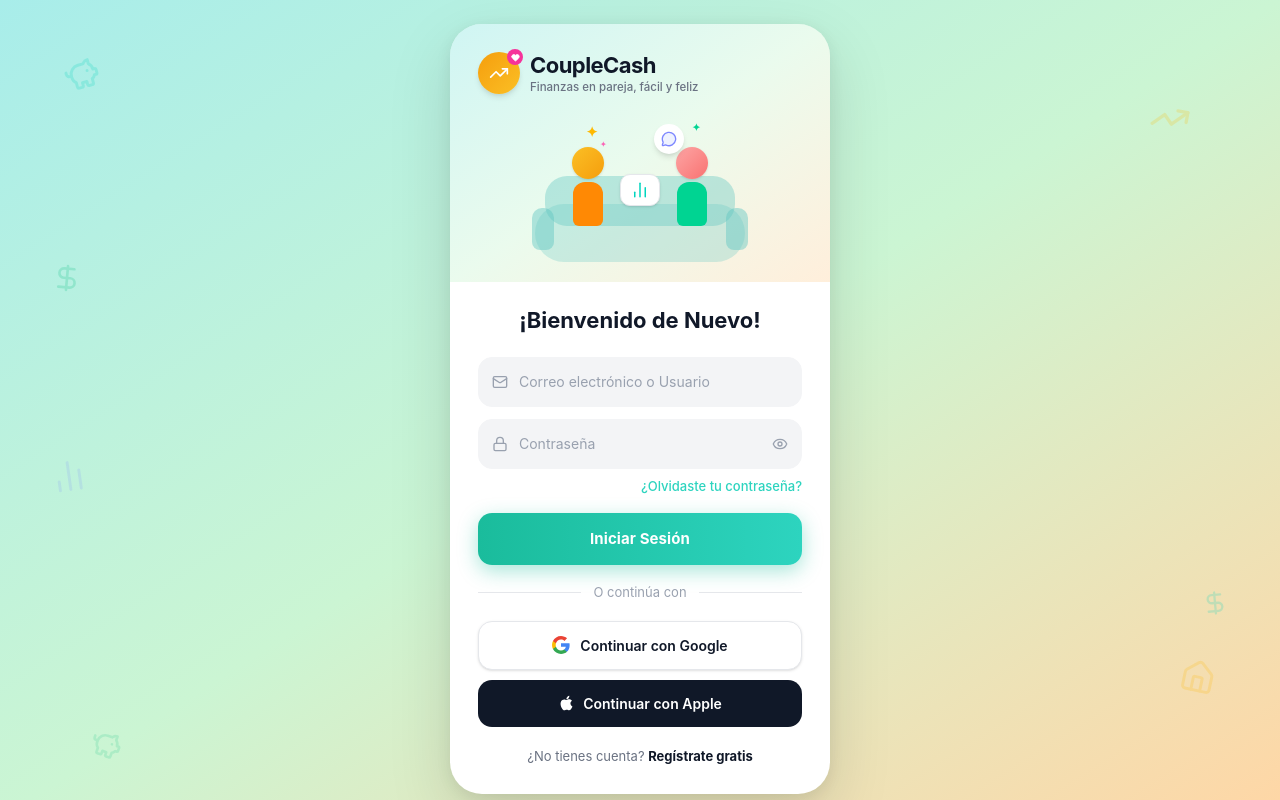
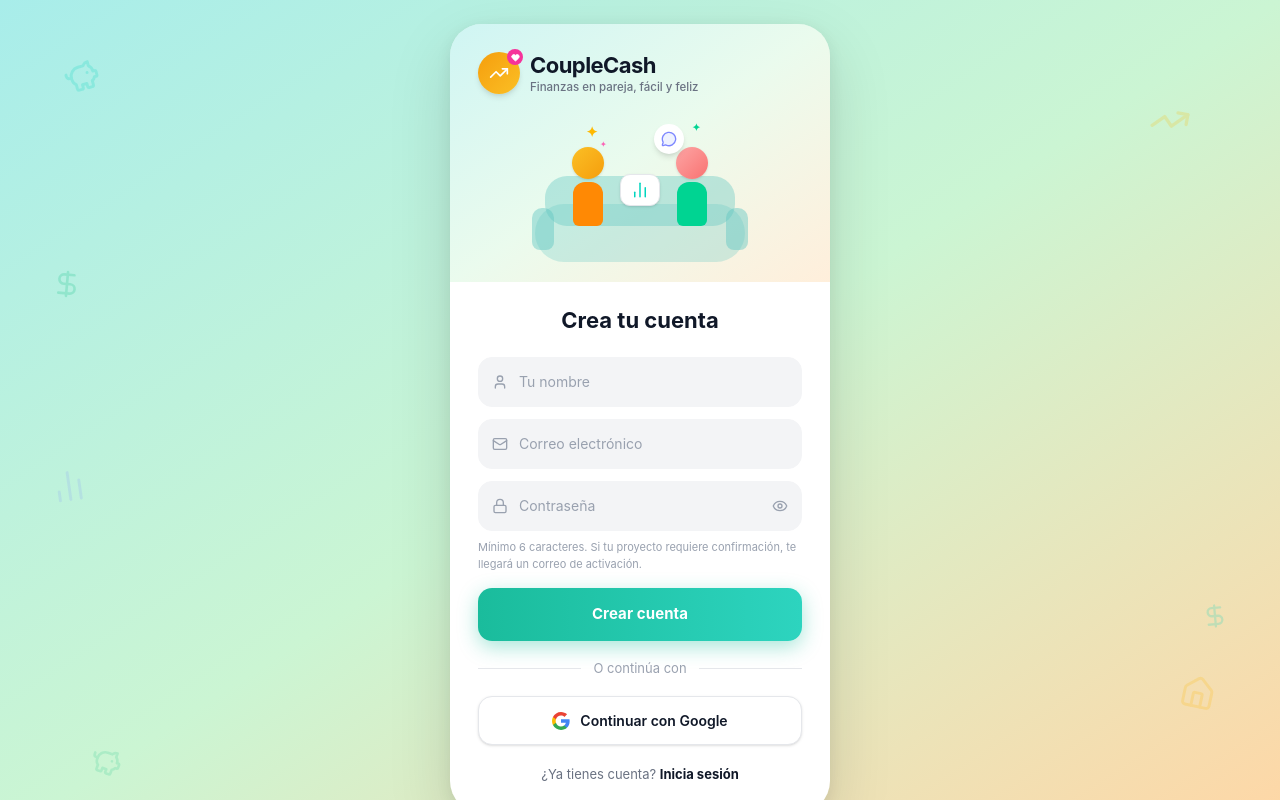
Before and after one commit to danielestebancaroalvarez-sys/control-financial-App, a Next.js app: page /login in a window 1280 px wide. Both pictures are taken after a click on the button "Regístrate gratis". Built offline with nearby package versions, Linux system fonts and the light colour scheme; no server answers.

Commit message:
auth add

```diff
--- a/src/app/login/page.tsx
+++ b/src/app/login/page.tsx
@@ -5,19 +5,24 @@
 import { useRouter } from 'next/navigation'
 import {
   Mail, Lock, Eye, EyeOff, TrendingUp, Heart,
-  MessageCircle, PiggyBank, DollarSign, BarChart2, Home,
+  MessageCircle, PiggyBank, DollarSign, BarChart2, Home, User,
 } from 'lucide-react'
+
+type AuthMode = 'login' | 'signup'
 
 export default function LoginPage() {
   const router = useRouter()
   const supabase = createClient()
 
-  const [email, setEmail]               = useState('')
-  const [password, setPassword]         = useState('')
+  const [mode, setMode] = useState<AuthMode>('login')
+  const [fullName, setFullName] = useState('')
+  const [email, setEmail] = useState('')
+  const [password, setPassword] = useState('')
   const [showPassword, setShowPassword] = useState(false)
-  const [loading, setLoading]           = useState(false)
+  const [loading, setLoading] = useState(false)
   const [googleLoading, setGoogleLoading] = useState(false)
-  const [error, setError]               = useState<string | null>(null)
+  const [error, setError] = useState<string | null>(null)
+  const [success, setSuccess] = useState<string | null>(null)
 
   useEffect(() => {
     const params = new URLSearchParams(window.location.search)
@@ -25,10 +30,18 @@
     if (urlError) setError(decodeURIComponent(urlError))
   }, [])
 
+  function switchMode(next: AuthMode) {
+    setMode(next)
+    setError(null)
+    setSuccess(null)
+  }
+
   async function handleLogin(e: React.FormEvent) {
     e.preventDefault()
     setLoading(true)
     setError(null)
+    setSuccess(null)
+
     const { error } = await supabase.auth.signInWithPassword({ email, password })
     if (error) {
       setError(
@@ -39,13 +52,61 @@
       setLoading(false)
       return
     }
+
     router.push('/')
     router.refresh()
+  }
+
+  async function handleSignUp(e: React.FormEvent) {
+    e.preventDefault()
+    setLoading(true)
+    setError(null)
+    setSuccess(null)
+
+    if (password.length < 6) {
+      setError('La contraseña debe tener al menos 6 caracteres.')
+      setLoading(false)
+      return
+    }
+
+    const { data, error } = await supabase.auth.signUp({
+      email: email.trim(),
+      password,
+      options: {
+        data: {
+          full_name: fullName.trim() || undefined,
+          name: fullName.trim() || undefined,
+        },
+        emailRedirectTo: `${window.location.origin}/auth/callback`,
+      },
+    })
+
+    if (error) {
+      setError(
+        error.message === 'User already registered'
+          ? 'Este correo ya está registrado. Inicia sesión.'
+          : error.message
+      )
+      setLoading(false)
+      return
+    }
+
+    if (data.session) {
+      router.push('/onboarding')
+      router.refresh()
+      return
+    }
+
+    setSuccess(
+      'Cuenta creada. Revisa tu correo y confirma el enlace para activar tu cuenta.'
+    )
+    setLoading(false)
   }
 
   async function handleGoogleLogin() {
     setGoogleLoading(true)
     setError(null)
+    setSuccess(null)
     const { error } = await supabase.auth.signInWithOAuth({
       provider: 'google',
       options: { redirectTo: `${window.location.origin}/auth/callback` },
@@ -59,7 +120,6 @@
   return (
     <div className="relative min-h-screen w-full overflow-hidden flex items-center justify-center p-6 bg-gradient-to-br from-[#A8EDEA] via-[#CBF5D3] to-[#FFD6A5]">
 
-      {/* Floating decorative icons */}
       <div className="pointer-events-none select-none absolute inset-0 overflow-hidden">
         <PiggyBank  className="absolute top-[7%]  left-[5%]  w-9 h-9  -rotate-[15deg] opacity-20 text-teal-400" />
         <TrendingUp className="absolute top-[12%] right-[7%] w-10 h-10 rotate-[10deg]  opacity-20 text-amber-400" />
@@ -70,14 +130,10 @@
         <DollarSign className="absolute top-[72%] right-[4%] w-7 h-7  -rotate-[5deg]  opacity-20 text-teal-400" />
       </div>
 
-      {/* Card */}
       <div className="relative z-10 w-full max-w-[380px]">
         <div className="rounded-[32px] overflow-hidden bg-white shadow-[0_24px_64px_rgba(0,0,0,0.13),0_4px_16px_rgba(0,0,0,0.07)]">
 
-          {/* Header */}
           <div className="px-7 pt-7 pb-5 bg-gradient-to-br from-[#A8EDEA]/55 via-[#CBF5D3]/40 to-[#FFD6A5]/40">
-
-            {/* Logo */}
             <div className="flex items-center gap-2.5 mb-5">
               <div className="relative shrink-0">
                 <div className="w-[42px] h-[42px] rounded-full flex items-center justify-center shadow-md bg-gradient-to-br from-[#F59E0B] to-[#FBBF24]">
@@ -93,7 +149,6 @@
               </div>
             </div>
 
-            {/* Illustration */}
             <div className="relative h-[148px] flex items-end justify-center">
               <div className="absolute bottom-0 left-1/2 -translate-x-1/2 w-[210px] h-[58px] rounded-[30px] bg-[#60C5C0]/28" />
               <div className="absolute bottom-9 left-1/2 -translate-x-1/2 w-[190px] h-[50px] rounded-[22px] bg-[#60C5C0]/38" />
@@ -124,18 +179,34 @@
             </div>
           </div>
 
-          {/* Form */}
           <div className="px-7 pb-7 pt-1">
             <h1 className="text-[22px] font-bold text-gray-900 text-center mt-[18px] mb-5">
-              ¡Bienvenido de Nuevo!
+              {mode === 'login' ? '¡Bienvenido de Nuevo!' : 'Crea tu cuenta'}
             </h1>
 
-            <form onSubmit={handleLogin} className="flex flex-col gap-3">
+            <form
+              onSubmit={mode === 'login' ? handleLogin : handleSignUp}
+              className="flex flex-col gap-3"
+            >
+              {mode === 'signup' && (
+                <div className="relative">
+                  <User className="absolute left-3.5 top-1/2 -translate-y-1/2 w-4 h-4 text-gray-400 pointer-events-none" />
+                  <input
+                    type="text"
+                    placeholder="Tu nombre"
+                    value={fullName}
+                    onChange={e => setFullName(e.target.value)}
+                    autoComplete="name"
+                    className="w-full pl-10 pr-4 py-3.5 rounded-[14px] text-sm text-gray-900 placeholder:text-gray-400 outline-none transition-all bg-[#F3F4F6] border-[1.5px] border-[#F3F4F6] focus:border-[#2DD4BF] focus:ring-2 focus:ring-[#2DD4BF]/30"
+                  />
+                </div>
+              )}
+
               <div className="relative">
                 <Mail className="absolute left-3.5 top-1/2 -translate-y-1/2 w-4 h-4 text-gray-400 pointer-events-none" />
                 <input
-                  type="text"
-                  placeholder="Correo electrónico o Usuario"
+                  type="email"
+                  placeholder="Correo electrónico"
                   value={email}
                   onChange={e => setEmail(e.target.value)}
                   required
@@ -152,7 +223,8 @@
                   value={password}
                   onChange={e => setPassword(e.target.value)}
                   required
-                  autoComplete="current-password"
+                  minLength={6}
+                  autoComplete={mode === 'login' ? 'current-password' : 'new-password'}
                   className="w-full pl-10 pr-11 py-3.5 rounded-[14px] text-sm text-gray-900 placeholder:text-gray-400 outline-none transition-all bg-[#F3F4F6] border-[1.5px] border-[#F3F4F6] focus:border-[#2DD4BF] focus:ring-2 focus:ring-[#2DD4BF]/30"
                 />
                 <button
@@ -165,15 +237,29 @@
                 </button>
               </div>
 
+              {mode === 'login' && (
                 <div className="flex justify-end -mt-1">
                   <button type="button" className="text-[13px] font-medium text-[#2DD4BF] hover:underline">
                     ¿Olvidaste tu contraseña?
                   </button>
                 </div>
+              )}
+
+              {mode === 'signup' && (
+                <p className="text-[11px] text-gray-400 -mt-1">
+                  Mínimo 6 caracteres. Si tu proyecto requiere confirmación, te llegará un correo de activación.
+                </p>
+              )}
 
               {error && (
                 <div className="rounded-xl bg-red-50 border border-red-200 px-4 py-3 text-[13px] text-red-600 text-center">
                   {error}
+                </div>
+              )}
+
+              {success && (
+                <div className="rounded-xl bg-emerald-50 border border-emerald-200 px-4 py-3 text-[13px] text-emerald-700 text-center">
+                  {success}
                 </div>
               )}
 
@@ -182,9 +268,15 @@
                 disabled={loading}
                 className="w-full py-[15px] rounded-[14px] text-white text-[15px] font-bold tracking-[0.1px] transition-all active:scale-[0.98] disabled:opacity-60 disabled:cursor-not-allowed mt-1 bg-gradient-to-r from-[#1ABC9C] to-[#2DD4BF] shadow-[0_6px_20px_rgba(26,188,156,0.38)] hover:shadow-[0_8px_24px_rgba(26,188,156,0.45)]"
               >
-                {loading
-                  ? <span className="flex items-center justify-center gap-2"><Spinner /> Iniciando...</span>
-                  : 'Iniciar Sesión'}
+                {loading ? (
+                  <span className="flex items-center justify-center gap-2">
+                    <Spinner /> {mode === 'login' ? 'Iniciando...' : 'Creando cuenta...'}
+                  </span>
+                ) : mode === 'login' ? (
+                  'Iniciar Sesión'
+                ) : (
+                  'Crear cuenta'
+                )}
               </button>
             </form>
 
@@ -204,19 +296,30 @@
               Continuar con Google
             </button>
 
+            <p className="text-center text-[13px] text-gray-500 mt-5">
+              {mode === 'login' ? (
+                <>
+                  ¿No tienes cuenta?{' '}
                   <button
                     type="button"
-              className="w-full py-[13px] rounded-[14px] bg-gray-900 text-white text-[14px] font-semibold flex items-center justify-center gap-2.5 mt-2.5 hover:bg-gray-800 active:scale-[0.98] transition-all"
+                    onClick={() => switchMode('signup')}
+                    className="text-gray-900 font-bold hover:text-[#2DD4BF] transition-colors"
                   >
-              <AppleIcon />
-              Continuar con Apple
-            </button>
-
-            <p className="text-center text-[13px] text-gray-500 mt-5">
-              ¿No tienes cuenta?{' '}
-              <button type="button" className="text-gray-900 font-bold hover:text-[#2DD4BF] transition-colors">
                     Regístrate gratis
                   </button>
+                </>
+              ) : (
+                <>
+                  ¿Ya tienes cuenta?{' '}
+                  <button
+                    type="button"
+                    onClick={() => switchMode('login')}
+                    className="text-gray-900 font-bold hover:text-[#2DD4BF] transition-colors"
+                  >
+                    Inicia sesión
+                  </button>
+                </>
+              )}
             </p>
           </div>
         </div>
@@ -244,12 +347,3 @@
     </svg>
   )
 }
-
-function AppleIcon() {
-  return (
-    <svg width="15" height="18" viewBox="0 0 15 18" fill="none">
-      <path d="M12.4219 9.56836C12.4043 7.74219 13.9043 6.85742 13.9746 6.81543C13.1133 5.55762 11.7656 5.38184 11.2969 5.36426C10.1777 5.24512 9.0957 6.02051 8.52734 6.02051C7.94922 6.02051 7.06934 5.37598 6.12109 5.39648C4.89941 5.41602 3.76172 6.10156 3.13672 7.18164C1.84766 9.38086 2.80664 12.6504 4.04297 14.4453C4.66016 15.3262 5.38574 16.3125 6.34375 16.2773C7.27734 16.2383 7.62793 15.6895 8.75488 15.6895C9.87305 15.6895 10.2002 16.2773 11.1758 16.252C12.1777 16.2285 12.8008 15.3594 13.4004 14.4707C14.1113 13.4531 14.4004 12.4531 14.4121 12.4004C14.3887 12.3926 12.4434 11.6387 12.4219 9.56836Z" fill="white"/>
-      <path d="M10.6074 4.14453C11.1113 3.52148 11.4551 2.67383 11.3555 1.8125C10.6367 1.8418 9.73047 2.29883 9.20508 2.90723C8.73633 3.44824 8.32617 4.32617 8.44043 5.1543C9.24609 5.21582 10.0859 4.75977 10.6074 4.14453Z" fill="white"/>
-    </svg>
-  )
-}
```
Lines whose indentation alone changed are shown as unchanged.
